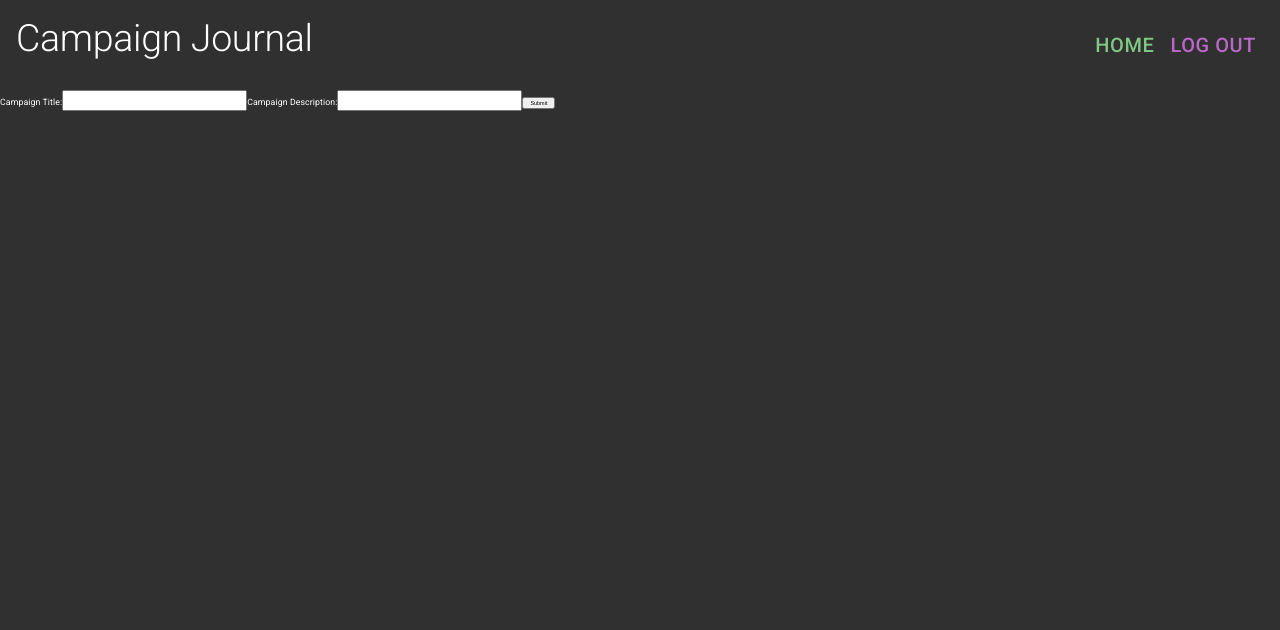
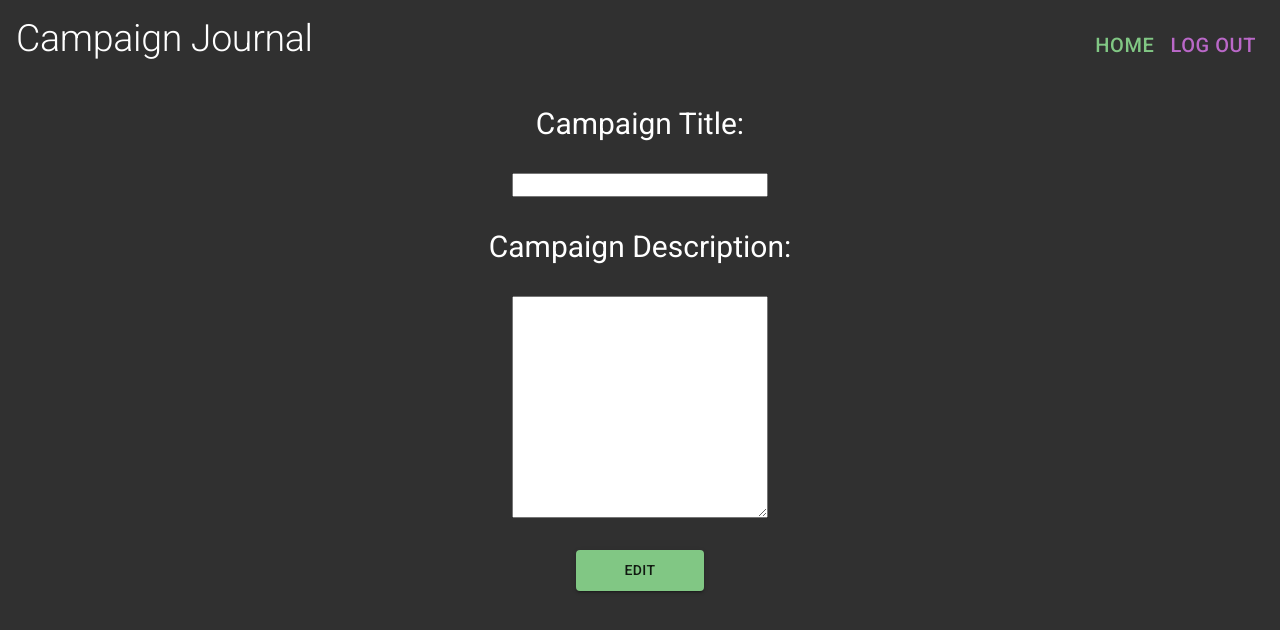
Before and after one commit to MMendes24/client, a React (Create React App) app: page /campaign/1/edit in a window 1280 px wide. Shown: the top 630 px of the page. Built offline with nearby package versions, Linux system fonts and the light colour scheme; no server answers; sample sign-in values are in the browser's storage.

Commit message:
Form styles finalized and now just need to be applied.

```diff
--- a/src/components/CampaignAdd.js
+++ b/src/components/CampaignAdd.js
@@ -89,8 +89,8 @@ const CampaignAdd = () => {
                         ) : null}
 
                         <Button color="primary" size="large" variant="contained" type="submit" disabled={isSubmitting}>
-                            Submit
-                    </Button>
+                            Create
+                        </Button>
                     </Grid>
                 </Form>
 
--- a/src/components/CampaignEdit.js
+++ b/src/components/CampaignEdit.js
@@ -3,6 +3,33 @@ import axiosAuth from "../utils/axiosAuth"
 import { useHistory, useParams } from "react-router-dom"
 import { Formik, Field, Form } from "formik"
 import * as Yup from "yup"
+
+//styling
+import { makeStyles } from '@material-ui/core/styles';
+import Grid from '@material-ui/core/Grid';
+import Button from '@material-ui/core/Button';
+import Typography from '@material-ui/core/Typography';
+
+const useStyles = makeStyles((theme) => ({
+    root: {
+        '& > *': {
+            margin: theme.spacing(2),
+        },
+    },
+    buttonStyles: {
+        fontSize: 14,
+        margin: theme.spacing(2),
+        width: "10%"
+    },
+    categoryClass: {
+        fontSize: 16,
+        width: "20%"
+    },
+    descClass: {
+        fontSize: 16,
+        width: "20%"
+    }
+}));
 
 const campaignEditSchema = Yup.object({
     name: Yup.string()
@@ -20,6 +47,9 @@ const initialCamp = {
 }
 
 const CampaignEdit = () => {
+    // for material ui
+    const classes = useStyles()
+
     const history = useHistory()
     const { id } = useParams()
     const [camp, setCamp] = useState(initialCamp)
@@ -73,23 +103,30 @@ const CampaignEdit = () => {
         >
             {({ errors, touched, isSubmitting }) => (
                 <Form>
-                    <label>Campaign Title:</label>
-                    <Field type="text" name="name" />
+                    <Grid
+                        className={classes.root}
+                        container
+                        direction="column"
+                        justify="center"
+                        alignItems="center"
+                    >
+                        <Typography variant="h3" gutterBottom>Campaign Title:</Typography>
+                        <Field className={classes.categoryClass} type="text" name="name" />
 
                         {errors.name && touched.name ? (
                             <div className="error">{errors.name}</div>
                         ) : null}
 
-                    <label>Campaign Description:</label>
-                    <Field type="text" name="description" />
+                        <Typography variant="h3" gutterBottom>Campaign Description:</Typography>
+                        <Field className={classes.descClass} component="textarea" rows="12" name="description" />
 
                         {errors.description && touched.description ? (
                             <div className="error">{errors.description}</div>
                         ) : null}
-
-                    <button type="submit" disabled={isSubmitting}>
-                        Submit
-                    </button>
+                        <Button className={classes.buttonStyles} color="primary" size="large" variant="contained" type="submit" disabled={isSubmitting}>
+                            Edit
+                        </Button>
+                    </Grid>
                 </Form>
             )}
         </Formik>
```
Lines whose indentation alone changed are shown as unchanged.
